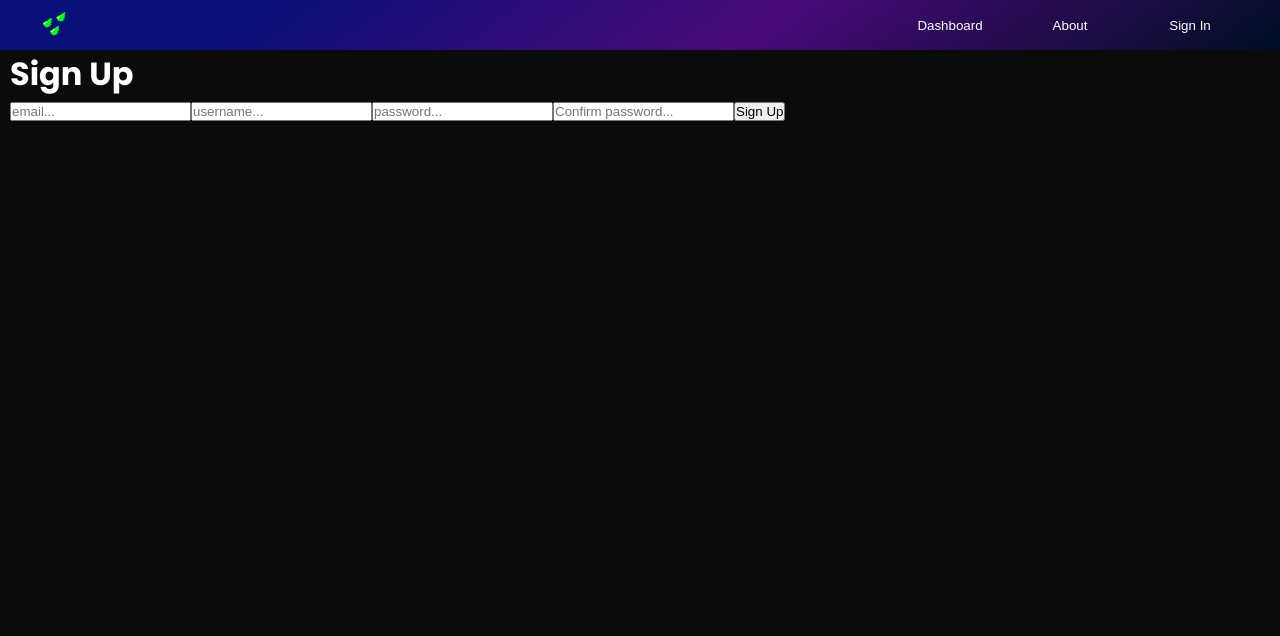
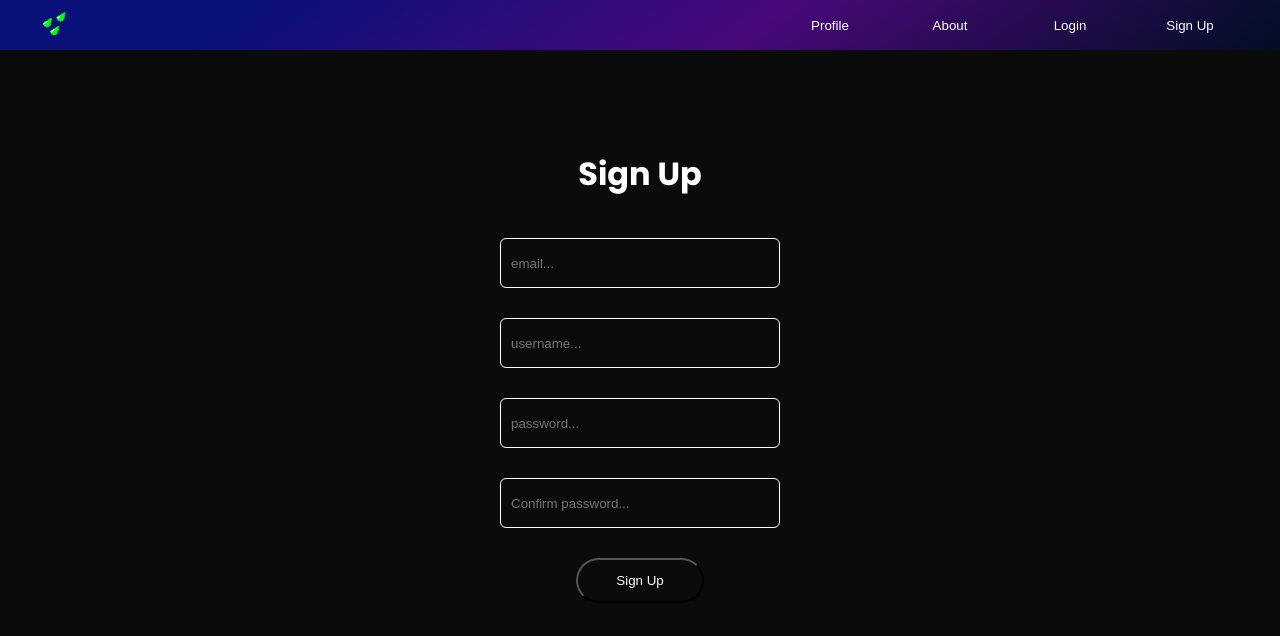
Before and after one commit to GiaredL/zounz, a React (Vite) app: page /sign-up in a window 1280 px wide. Shown: the top 636 px of the page. Built offline with nearby package versions, Linux system fonts and the light colour scheme; no server answers.

Commit message:
auth and login and profile

```diff
--- a/src/App.tsx
+++ b/src/App.tsx
@@ -6,6 +6,8 @@ import NotFound from './features/not-found'
 import SignIn from './auth/SignIn'
 import SignUp from './auth/SignUp'
 import Container from './layouts/Container'
+import { ProtectedRoute } from './components/ProtectedRoute'
+import Profile from './users/Profile'
 
 const App = () => {
   return (
@@ -17,7 +19,17 @@ const App = () => {
             <Route path="/about" element={<About />} />
             <Route path="/sign-in" element={<SignIn />} />
             <Route path="/sign-up" element={<SignUp />} />
+            <Route path="/profile" element={<Profile />} />
             <Route path="*" element={<NotFound />} />
+
+            <Route
+              path="/dashboard"
+              element={
+                <ProtectedRoute>
+                  <Home />
+                </ProtectedRoute>
+              }
+            />
           </Routes>
         </Container>
       </BrowserRouter>
--- a/src/auth/SignIn.tsx
+++ b/src/auth/SignIn.tsx
@@ -25,6 +25,7 @@ const SignIn = () => {
       })
 
       const data = await response.json()
+      console.log('logged out mfer', data)
 
       if (response.ok) {
         login(data.user)
--- /dev/null
+++ b/src/auth/SignUp.module.scss
@@ -0,0 +1,47 @@
+.sign-up {
+  display: flex;
+  justify-content: center;
+  margin-top: 80px;
+
+  .container {
+    display: flex;
+    align-items: center;
+    flex-direction: column;
+    width: 600px;
+    height: 600px;
+    padding: 20px;
+    border-radius: 6px;
+
+    form {
+      margin-top: 40px;
+      display: flex;
+      align-items: center;
+      flex-direction: column;
+      gap: 30px;
+      width: 100%;
+
+      input {
+        width: 50%;
+        height: 50px;
+        background-color: transparent;
+        border: 1px solid #fff;
+        border-radius: 6px;
+        padding: 0px 10px;
+        color: #fff;
+
+        &.error {
+          border: 1px solid red;
+        }
+      }
+
+      button {
+        width: 23%;
+        height: 45px;
+        cursor: pointer;
+        border-radius: 100px;
+        background-color: transparent;
+        color: white;
+      }
+    }
+  }
+}
--- a/src/auth/SignUp.tsx
+++ b/src/auth/SignUp.tsx
@@ -1,7 +1,7 @@
 import { useState } from 'react'
 import { useNavigate } from 'react-router-dom'
 import { useAuth } from '../context/useAuth'
-
+import styles from './SignUp.module.scss'
 const SignUp = () => {
   const [formData, setFormData] = useState({
     email: '',
@@ -66,6 +66,7 @@ const SignUp = () => {
         setError(data.message || 'Sign-up failed')
       }
     } catch (err) {
+      console.log(err)
       setError('Failed to connect to server')
     } finally {
       setLoading(false)
@@ -73,7 +74,8 @@ const SignUp = () => {
   }
 
   return (
-    <div>
+    <div className={styles['sign-up']}>
+      <div className={styles['container']}>
         <h1>Sign Up</h1>
         <form onSubmit={handleSubmit}>
           <input
@@ -101,6 +103,8 @@ const SignUp = () => {
             placeholder="password..."
             value={formData.password}
             onChange={handleChange}
+            autoComplete="new-password"
+            className={error ? styles['error'] : ''}
             required
           />
           <input
@@ -110,13 +114,15 @@ const SignUp = () => {
             placeholder="Confirm password..."
             value={formData.confirmPassword}
             onChange={handleChange}
+            autoComplete="new-password"
             required
           />
           <button type="submit" disabled={loading}>
             {loading ? 'Signing Up...' : 'Sign Up'}
           </button>
         </form>
-      {error && <p style={{ color: 'red' }}>{error}</p>}
+        {error && <p style={{ color: 'white', marginTop: '20px' }}>{error}</p>}
+      </div>
     </div>
   )
 }
--- a/src/context/AuthContext.tsx
+++ b/src/context/AuthContext.tsx
@@ -31,12 +31,10 @@ export function AuthProvider({ children }: { children: ReactNode }) {
         if (response.ok) {
           const data = await response.json()
           console.log('Auth check response:', data)
+          setIsAuthenticated(data.authenticated)
           if (data.user) {
-            setIsAuthenticated(true)
             setUser(data.user)
           } else {
-            console.log('No user data in response')
-            setIsAuthenticated(false)
             setUser(null)
           }
         } else {
--- a/src/layouts/features/Header.tsx
+++ b/src/layouts/features/Header.tsx
@@ -1,8 +1,16 @@
 import styles from './Header.module.scss'
 import { Link } from 'react-router-dom'
 import { logo } from '../../assets'
+import { useAuth } from '../../context/useAuth'
 
 const Header = () => {
+  const { isAuthenticated, logout } = useAuth()
+
+  const handleLogout = async () => {
+    await logout()
+    console.log('Logged out', isAuthenticated)
+  }
+
   return (
     <>
       <div className={styles.header}>
@@ -13,8 +21,8 @@ const Header = () => {
         </div>
         <div className={styles['header-body']}>
           <button className={styles['header-button']}>
-            <Link to="/dashboard">
-              <p>Dashboard</p>
+            <Link to="/profile">
+              <p>Profile</p>
             </Link>
           </button>
           <button className={styles['header-button']}>
@@ -22,11 +30,26 @@ const Header = () => {
               <p>About</p>
             </Link>
           </button>
-          <button className={styles['header-button']}>
-            <Link to="/sign-in">
-              <p>Sign In</p>
-            </Link>
-          </button>
+          {isAuthenticated ? (
+            <button className={styles['header-button']} onClick={handleLogout}>
+              <Link to="/sign-in">
+                <p>Logout</p>
+              </Link>
+            </button>
+          ) : (
+            <>
+              <button className={styles['header-button']}>
+                <Link to="/sign-in">
+                  <p>Login</p>
+                </Link>
+              </button>
+              <button className={styles['header-button']}>
+                <Link to="/sign-up">
+                  <p>Sign Up</p>
+                </Link>
+              </button>
+            </>
+          )}
         </div>
       </div>
     </>
--- /dev/null
+++ b/src/users/Profile.tsx
@@ -0,0 +1,61 @@
+import { useState, useEffect } from 'react'
+import { ITestUsers } from '../types/models/ITestUsers'
+import { useAuth } from '../context/useAuth'
+
+const Profile = () => {
+  const { user } = useAuth()
+  const [userInfo, setUserInfo] = useState<ITestUsers | null>(null)
+  const [error, setError] = useState('')
+  const [loading, setLoading] = useState(true)
+
+  useEffect(() => {
+    const fetchUserInfo = async () => {
+      try {
+        const response = await fetch('http://localhost:5000/api/users/profile', {
+          method: 'GET',
+          credentials: 'include',
+          headers: {
+            'Content-Type': 'application/json'
+          }
+        })
+
+        const data = await response.json()
+        console.log('Profile response:', data)
+
+        if (response.ok) {
+          setUserInfo(data.user)
+        } else {
+          setError(data.message || 'Failed to fetch user information')
+        }
+      } catch (err) {
+        console.error('Profile fetch error:', err)
+        setError('Failed to connect to server')
+      } finally {
+        setLoading(false)
+      }
+    }
+
+    fetchUserInfo()
+  }, [])
+
+  if (loading) {
+    return <div>Loading...</div>
+  }
+
+  if (error) {
+    return <div>{error}</div>
+  }
+
+  return (
+    <div>
+      <h1>{userInfo?.name}</h1>
+      <p>
+        Location: {userInfo?.city}, {userInfo?.state}
+      </p>
+      <p>Total Streams: {userInfo?.streams}</p>
+      <p>Bio: {userInfo?.bio}</p>
+    </div>
+  )
+}
+
+export default Profile
```
Lines whose indentation alone changed are shown as unchanged.
